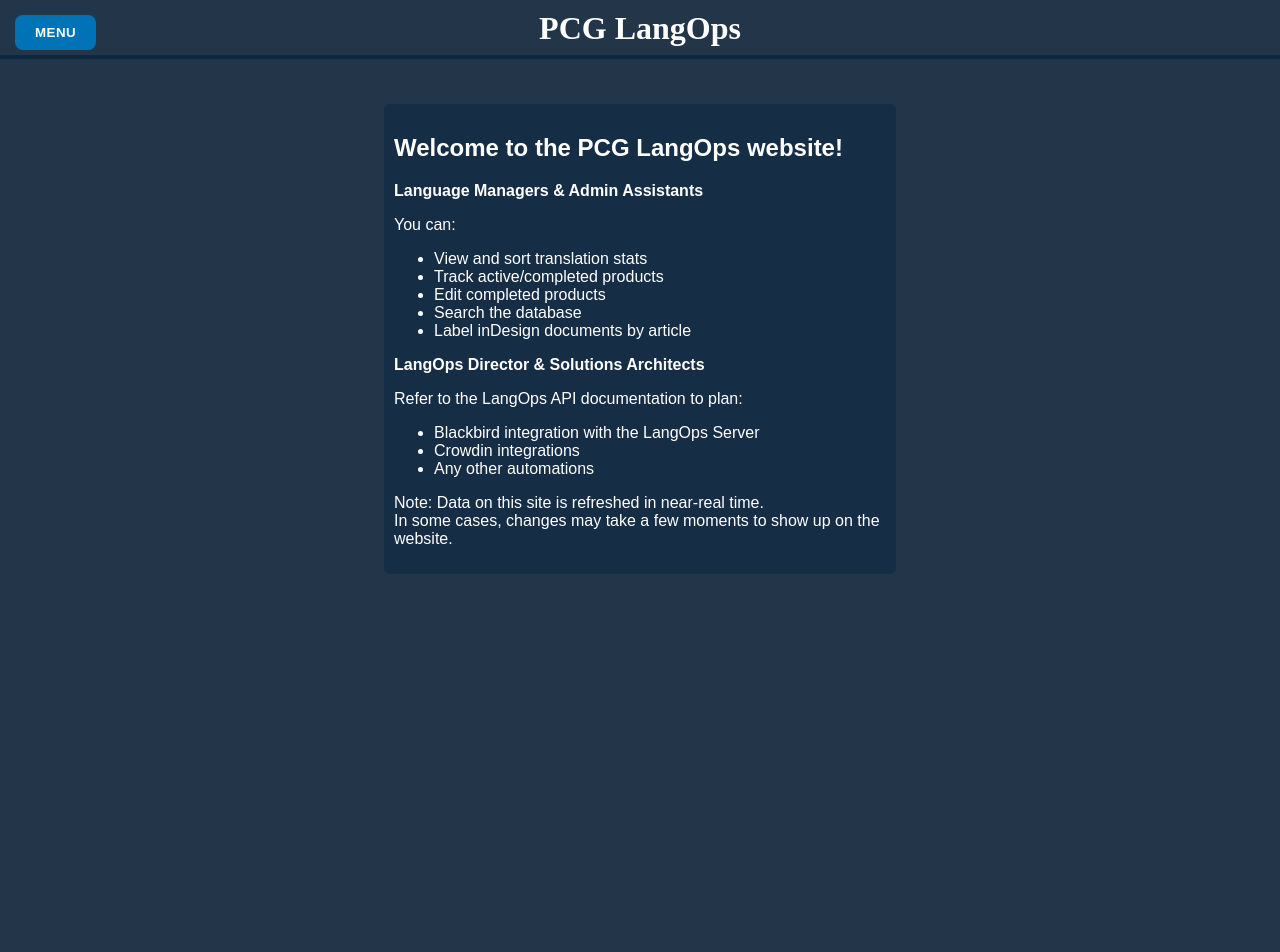
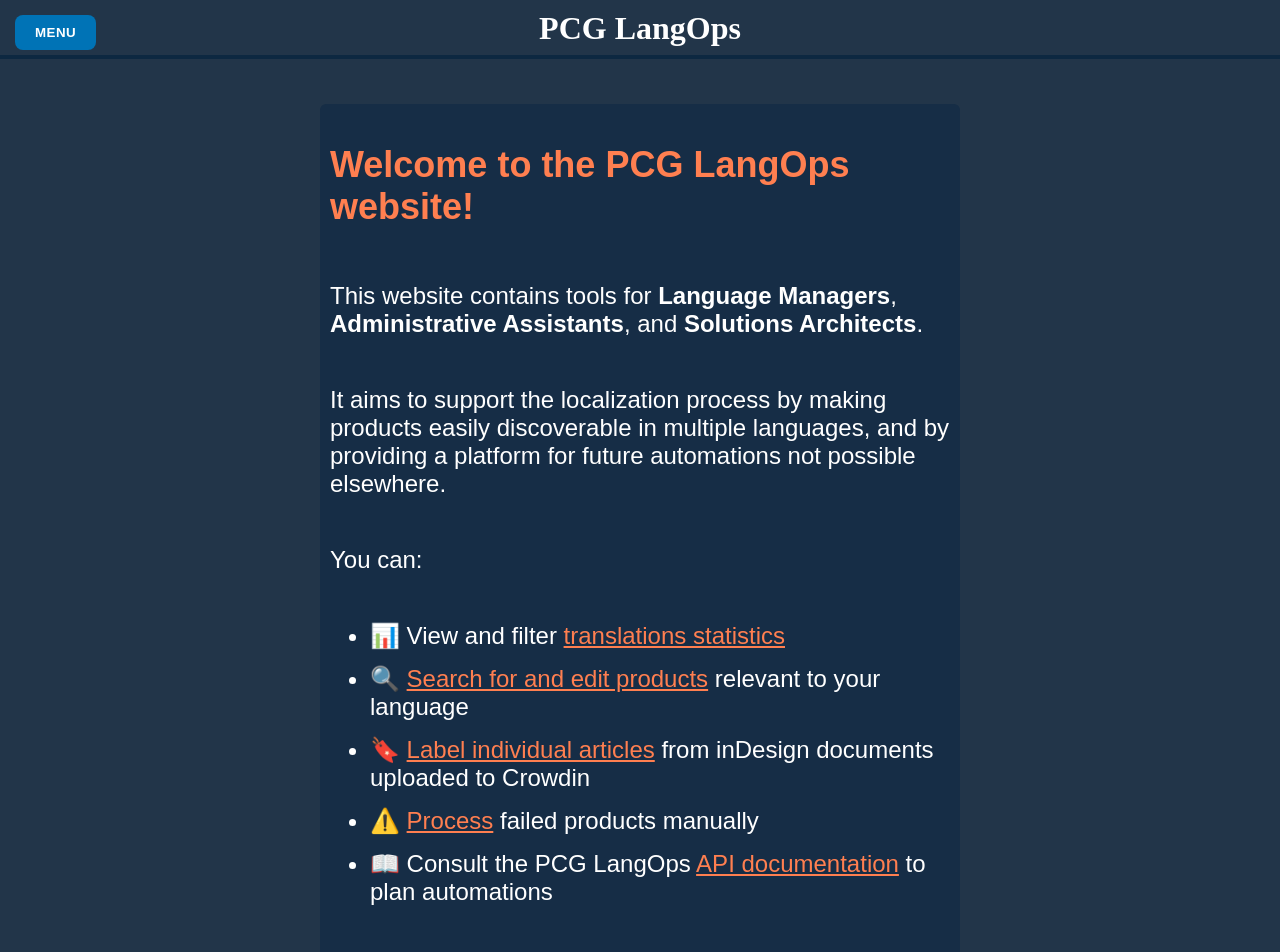
Before and after one commit to ddisanto-langops/langops_website, a React (Vite) app in the folder client/: page / in a window 1280 px wide. Shown: the top 952 px of the page. Before the commit the page ends 800 px from the top, so only its background shows below. Built offline with nearby package versions, Linux system fonts and the light colour scheme.

Commit message:
Update hompage UI

```diff
--- a/client/src/pages/HomePage.tsx
+++ b/client/src/pages/HomePage.tsx
@@ -1,5 +1,6 @@
 import "./styles/homepage.css"
 import { NavBar } from '../components/NavBar'
+import { Link } from "react-router-dom"
 
 export function HomePage() {
 
@@ -7,23 +8,31 @@ export function HomePage() {
         <div className='page-wrapper'>
             <NavBar />
             <div className='generic-notice' id='homepage-text'>
-                <h2>Welcome to the PCG LangOps website!</h2>
-                <strong>Language Managers & Admin Assistants</strong>
+                <h2><span style={{color:"coral"}}>Welcome to the PCG LangOps website!</span></h2>
+                <p>
+                    This website contains tools for <strong>Language Managers</strong>, <strong>Administrative Assistants</strong>, and <strong>Solutions Architects</strong>.
+                </p>
+                <p>
+                    It aims to support the localization process by making products easily discoverable in multiple languages,
+                    and by providing a platform for future automations not possible elsewhere.
+                </p>
                 <p>You can:</p>
                 <ul>
-                    <li>View and sort translation stats</li>
-                    <li>Track active/completed products</li>
-                    <li>Edit completed products</li>
-                    <li>Search the database</li>
-                    <li>Label inDesign documents by article</li>
-                </ul>
-
-                <strong>LangOps Director & Solutions Architects</strong>
-                <p>Refer to the LangOps API documentation to plan:</p>
-                <ul>
-                    <li>Blackbird integration with the LangOps Server</li>
-                    <li>Crowdin integrations</li>
-                    <li>Any other automations</li>
+                    <li>📊 View and filter <Link style={{color:"coral"}} to={"/dashboard"}>translations statistics</Link></li>
+                    <li>🔍 <Link style={{color:"coral"}} to={"/products"}>Search for and edit products</Link> relevant to your language</li>
+                    <li>🔖 <Link style={{color:"coral"}} to={"/manage-idmls"}>Label individual articles</Link> from inDesign documents uploaded to Crowdin</li>
+                    <li>⚠️ <Link style={{color:"coral"}} to={"/webhooks"}>Process</Link> failed products manually</li>
+                    <li>📖 Consult the PCG LangOps<span> </span>
+                        <a
+                            href='https://api.pcglangops.com/redoc'
+                            className='homepage-link'
+                            target='_blank'
+                            rel='noopener noreferrer'
+                            style={{color: 'coral'}}
+                        >
+                        API documentation
+                        </a>  to plan automations
+                    </li>
                 </ul>
                 <p>Note: Data on this site is refreshed in near-real time.
                     <br/>In some cases, changes may take a few moments to show up on the website.</p>
--- a/client/src/pages/styles/homepage.css
+++ b/client/src/pages/styles/homepage.css
@@ -1,6 +1,13 @@
 #homepage-text {
-    display: block;
-    width: 40%;
+    display: flex;
+    flex-direction: column;
+    width: auto;
     align-self: center;
+    font-size: 1.5rem;
+}
 
+#homepage-text ul {
+    display: flex;
+    flex-direction: column;
+    gap: 15px;
 }
```
